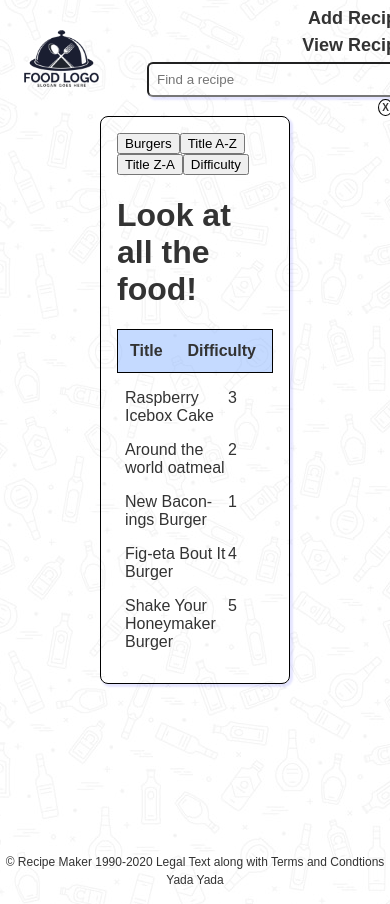
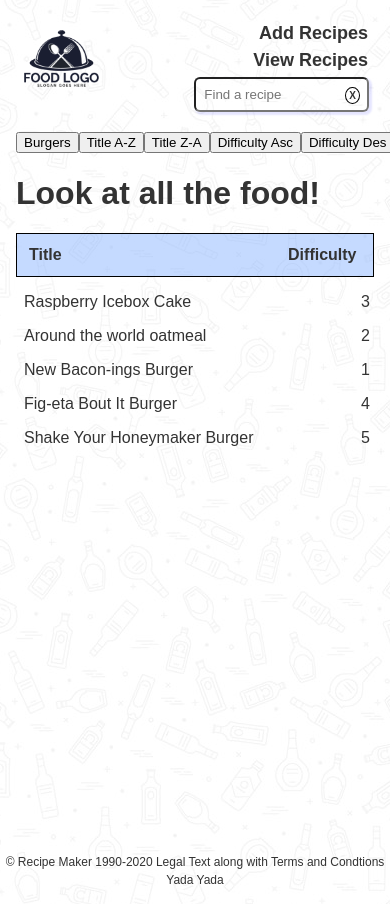
Before and after one commit to Ecksi/recipe-maker, a Vue app: page /view in a window 390 px wide. Shown: the top 904 px of the page. Built offline with nearby package versions, Linux system fonts and the light colour scheme.

Commit message:
Mobile Adjustments

```diff
--- a/src/components/atoms/Header.vue
+++ b/src/components/atoms/Header.vue
@@ -130,12 +130,22 @@ export default {
       display: flex;
       flex-direction: column;
       text-align: right;
+      padding-top: 12px;
+      padding-right: 6px;
     }
 
-    nav label,
+    nav label {
+      margin-top: 6px;
+      margin-right: 0;
+    }
+
     a {
-      margin-right: 24px;
       margin-top: 6px;
+      margin-right: 16px;
+    }
+
+    input {
+      width: 155px;
     }
 
     .food-logo {
--- a/src/store/index.ts
+++ b/src/store/index.ts
@@ -39,20 +39,13 @@ export default new Vuex.Store({
     ]
   },
   getters: {
+    searchList (state) {
+      return state.recipes.map(recipe => recipe.title)
+    },
     sortByBurgers (state) {
       return state.recipes.filter(recipe => recipe.title.includes('Burger'))
     },
-    // I believe these sortBy getters can be refactored into a single getter
-    // sortBy (state, sortBy, reverse) {
-    //   console.log('hi', state, sortBy, reverse)
-    //   const sortedArray = state.recipes.map(recipe => recipe[sortBy]).sort()
-
-    //   if (reverse) sortedArray.reverse()
-
-    //   const sortedObject = sortedArray.map(recipe => state.recipes.find(rep => rep[sortBy] === recipe))
-
-    //   return sortedObject
-    // },
+    // These sorting methods can be refactored into a single method
     sortByAlpha (state) {
       const sortedTitles = state.recipes.map(recipe => recipe.title).sort()
       const sortedRecipes = sortedTitles.map(recipe => state.recipes.find(rep => rep.title === recipe))
@@ -71,8 +64,11 @@ export default new Vuex.Store({
 
       return sortedRecipes
     },
-    searchList (state) {
-      return state.recipes.map(recipe => recipe.title)
+    sortByReverseDifficulty (state) {
+      const sortedDifficulties = state.recipes.map(recipe => recipe.difficulty).sort().reverse()
+      const sortedRecipes = sortedDifficulties.map(recipe => state.recipes.find(rep => rep.difficulty === recipe))
+
+      return sortedRecipes
     }
   },
   mutations: {
--- a/src/views/AddRecipe.vue
+++ b/src/views/AddRecipe.vue
@@ -210,7 +210,7 @@ export default {
   @media (max-width: 600px) {
     form {
       border: none;
-      width: 100%;
+      width: 85%;
       box-shadow: none;
     }
 
--- a/src/views/Home.vue
+++ b/src/views/Home.vue
@@ -16,4 +16,10 @@ export default {
   .landing {
     text-align: center;
   }
+
+  @media (max-width: 600px) {
+    .landing {
+      padding: 16px;
+    }
+  }
 </style>
--- a/src/views/ViewRecipes.vue
+++ b/src/views/ViewRecipes.vue
@@ -23,7 +23,7 @@ export default {
     ...mapState(['recipes'])
   },
   methods: {
-    ...mapGetters(['sortByBurgers', 'sortByAlpha', 'sortByReverseAlpha', 'sortByDifficulty']),
+    ...mapGetters(['sortByBurgers', 'sortByAlpha', 'sortByReverseAlpha', 'sortByDifficulty', 'sortByReverseDifficulty']),
     updateRecipes (recipe) {
       this.currentRecipe.title = recipe.title
       this.currentRecipe.imgUrl = recipe.imgUrl
@@ -46,14 +46,14 @@ export default {
     <Modal v-if="isModalOpen" @closeModal="isModalOpen=false">
       <h2>{{ currentRecipe.title }}</h2>
       <span>Difficulty Rating: {{ currentRecipe.difficulty }}</span><br />
-      <img :src="currentRecipe.imgUrl" width="150" alt="Picture of food">
-      <!-- setup if statement to pull placeholder image if no url is provided -->
+      <img :src="currentRecipe.imgUrl" width="150"><!-- alt attribute was left out so no placeholder text would show up if an image was not included -->
       <p>Directions: {{ currentRecipe.instructions }}</p>
     </Modal>
     <button @click="currentRecipes=sortByBurgers()">Burgers</button>
     <button @click="currentRecipes=sortByAlpha()">Title A-Z</button>
     <button @click="currentRecipes=sortByReverseAlpha()">Title Z-A</button>
-    <button @click="currentRecipes=sortByDifficulty()">Difficulty</button>
+    <button @click="currentRecipes=sortByDifficulty()">Difficulty Asc</button>
+    <button @click="currentRecipes=sortByReverseDifficulty()">Difficulty Des</button>
     <h1>Look at all the food!</h1>
     <div class="top-banner">
       <span>Title</span>
@@ -110,4 +110,16 @@ export default {
   li:last-child {
     padding-right: 36px;
   }
+
+  @media (max-width: 600px) {
+    .view-recipes {
+      width: 100%;
+      border: none;
+      box-shadow: none;
+    }
+
+    .top-banner {
+      width: 85%;
+    }
+  }
 </style>
```
